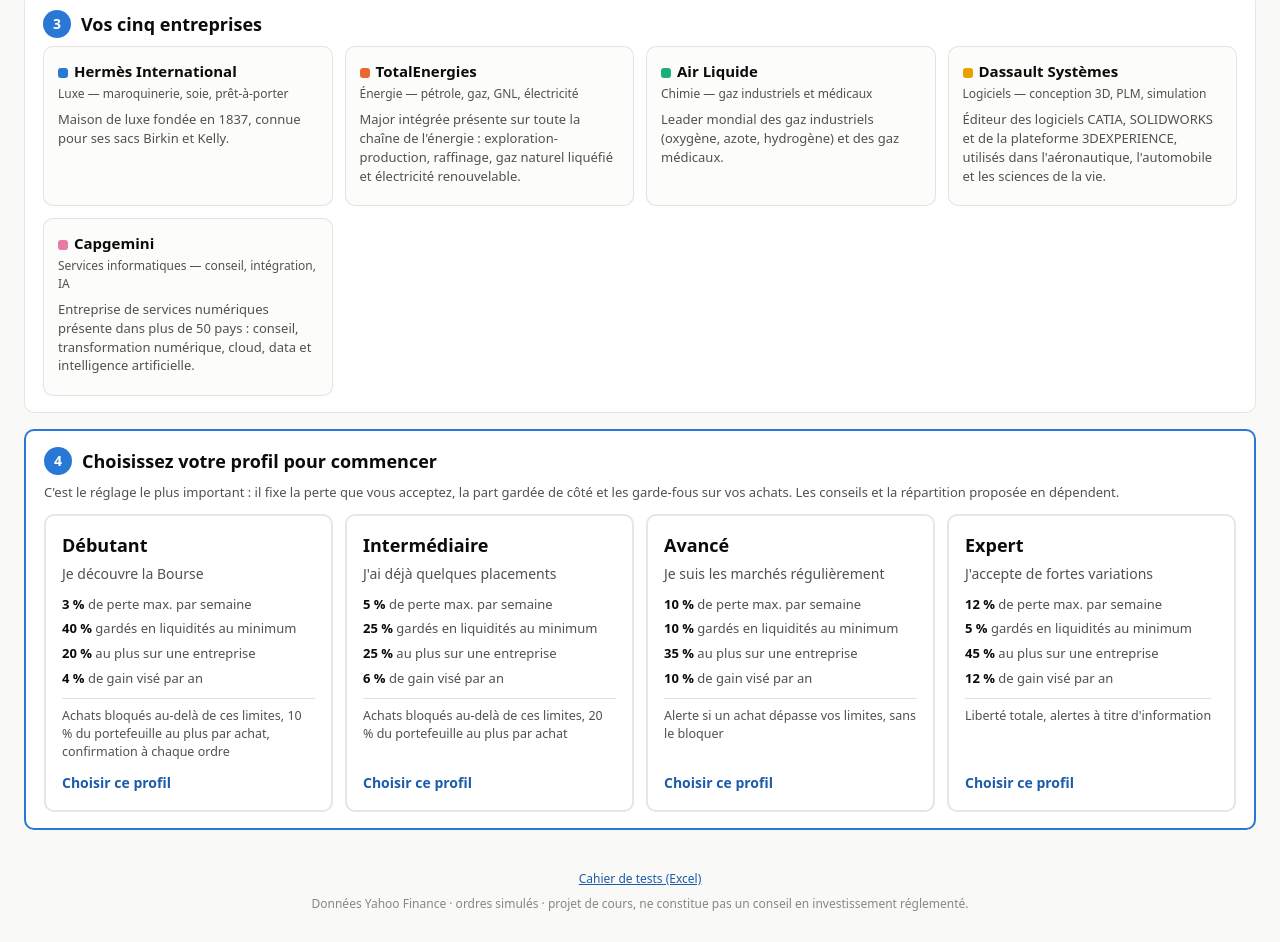
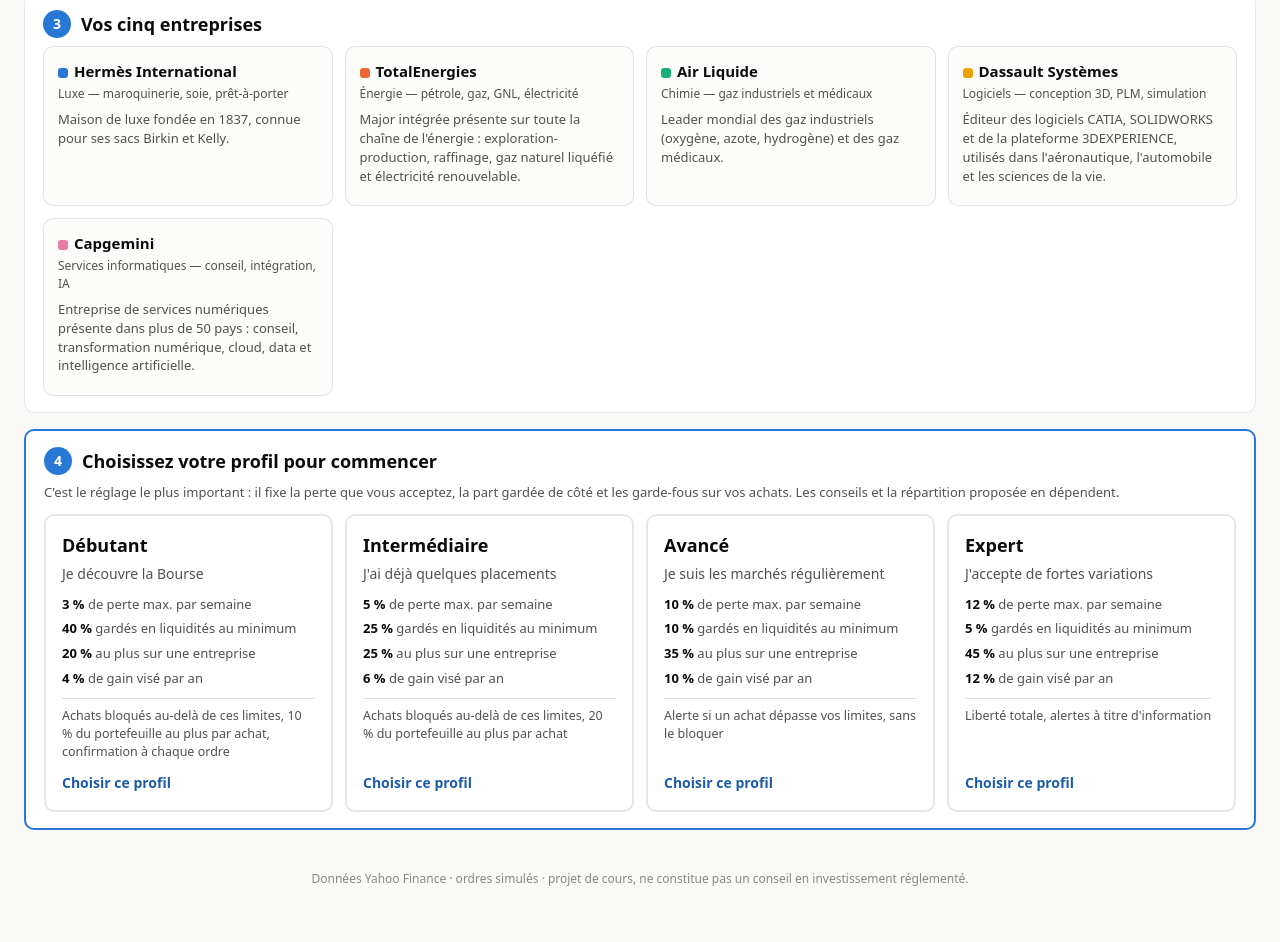
Before and after one commit to Baptiste-micl/logiciel-dupont, a plain HTML site: page index.html in a window 1280 px wide. Shown: the part 1058-2000 px from the top of the page. After the commit the page ends 1975 px from the top, so only its background shows below. Drawn offline with Linux system fonts and the light colour scheme; no server answers.

Commit message:
Retirer le cahier de tests du pied de page et du site
Co-Authored-By: Claude Opus 5.5 <noreply@anthropic.com>

```diff
--- a/index.html
+++ b/index.html
@@ -243,9 +243,6 @@
 <div id="tooltip" class="tooltip" role="tooltip"></div>
 
 <footer class="pied">
-  <nav class="pied-liens" aria-label="Documents du projet">
-    <a href="Livrables/cahier-de-tests-weekly-edge.xlsx" download>Cahier de tests (Excel)</a>
-  </nav>
   Données Yahoo Finance · ordres simulés · projet de cours, ne constitue pas un conseil en investissement réglementé.
 </footer>
 
--- a/style.css
+++ b/style.css
@@ -205,8 +205,6 @@ input:focus, select:focus { outline: 2px solid var(--accent); outline-offset: 1p
 .bandeau-erreur { background: #fbe9e1; border: 1px solid var(--alerte); color: #7a2e10; padding: 10px 14px; border-radius: 8px; }
 
 .pied { text-align: center; color: var(--muet); font-size: 12px; padding: 20px 24px 30px; }
-.pied-liens { margin-bottom: 8px; color: var(--encre-2); }
-.pied-liens a { color: var(--accent-fonce); }
 .actu-justif { display: block; margin-top: 6px; }
 
 /* ---------- Découvrir ---------- */
```
Also changed, not shown: 2 other files.
